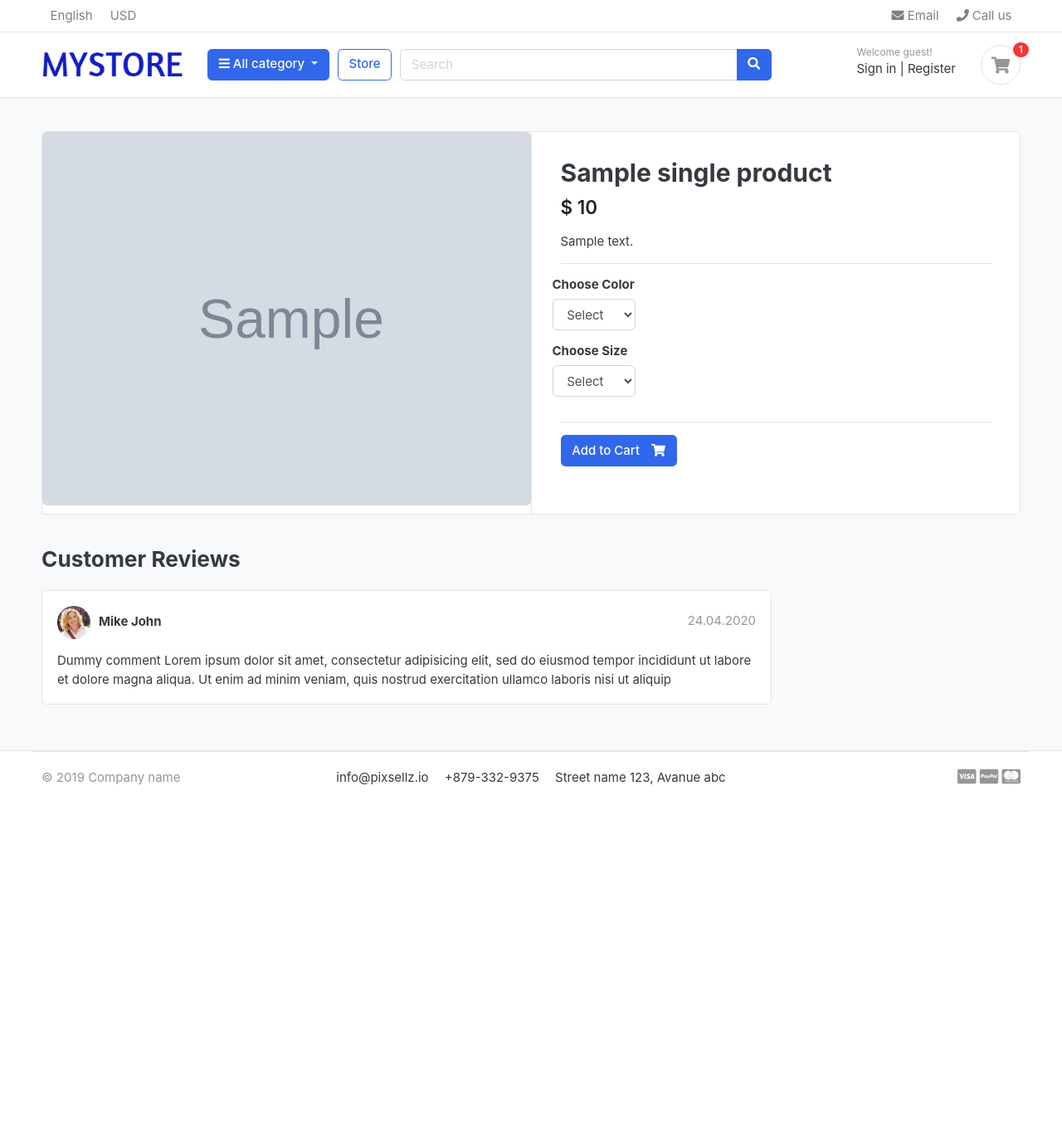
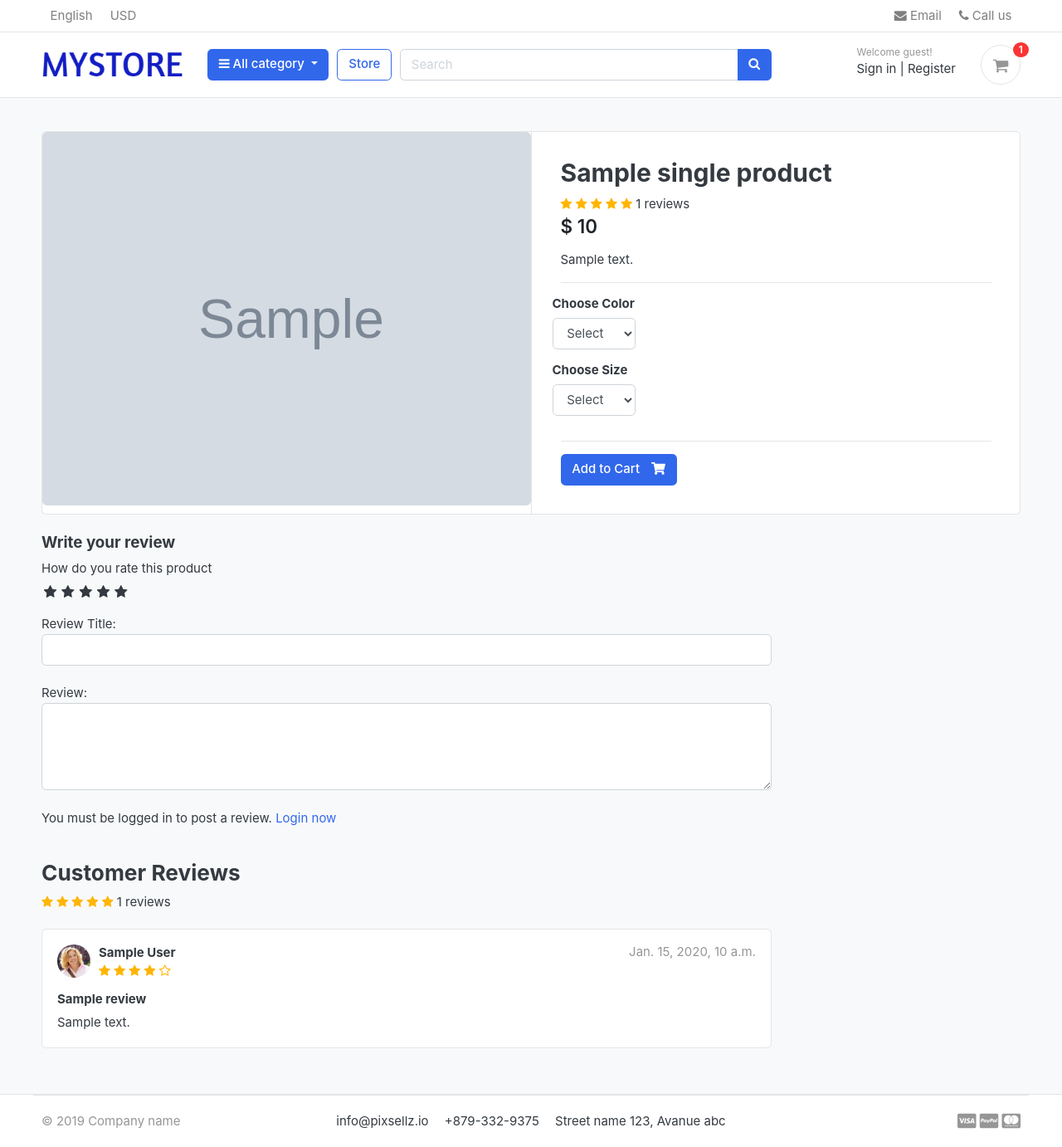
Before and after one commit to 1Dimas1/EcommerceStore, a Django app: template templates/store/product_detail.html in a window 1280 px wide. Shown: the whole page at 83% size. Before the commit the page ends 946 px from the top, so only its background shows below. Run offline with Django 4.2, Linux system fonts and the light colour scheme; the template is opened without the code that fills it: most values are stand-ins (such as "Sample title", 1, 10 or a date in 2020); grey boxes marked "Sample" are stand-in pictures; some libraries are stand-ins or nearby versions; some web fonts are replaced.

Commit message:
6th commit

```diff
--- /dev/null
+++ b/EcommerceStore/static/css/custom.css
@@ -0,0 +1,61 @@
+/* Hide Radio button */
+.rate > input{
+  display: none;
+}
+
+.rate{
+  display: inline-block;;
+  border: 0;
+}
+
+.rate > label{
+  float: right;
+}
+
+/* Showing the stars */
+.rate > label:before{
+  display: inline-block;
+  font-size: 1.1rem;
+  font-family: FontAwesome;
+  content: "\f005";
+  margin:0;
+  padding:0.3rem .2rem;
+  cursor: pointer;
+}
+
+/* Half star */
+.rate .half:before{
+  content: "\f089";
+  position: absolute;
+  padding-right: 0;
+}
+
+/* Click and hover */
+input:checked ~ label, label:hover ~ label{
+  color: #ffb503;
+}
+
+/* hover hightlight */
+input:checked + label:hover, input:checked ~ label:hover,input:checked ~ label:hover ~ label,
+label:hover ~ input:checked ~ label{
+  color: #cc9000;
+}
+
+.rating-star i{
+  color: #ffb503 !important;
+}
+
+ul.thumb{
+  margin:0 auto;
+  padding: 0;
+  float: left;
+}
+ul.thumb li{
+  list-style: none;
+  margin: 10px;
+}
+ul.thumb li img{
+  width: 80px;
+  height: 80px;
+  border: 1px solid grey;
+}
--- a/accounts/models.py
+++ b/accounts/models.py
@@ -57,6 +57,9 @@ class Account(AbstractBaseUser):
 
     objects = MyAccountManager()
 
+    def full_name(self):
+        return f'{self.first_name} {self.last_name}'
+
     def __str__(self):
         return self.email
 
--- a/store/admin.py
+++ b/store/admin.py
@@ -1,5 +1,5 @@
 from django.contrib import admin
-from .models import Product, Variation
+from .models import Product, Variation, ReviewRating
 
 
 class ProductAdmin(admin.ModelAdmin):
@@ -15,3 +15,4 @@ class VariationAdmin(admin.ModelAdmin):
 
 admin.site.register(Product, ProductAdmin)
 admin.site.register(Variation, VariationAdmin)
+admin.site.register(ReviewRating)
--- a/store/urls.py
+++ b/store/urls.py
@@ -7,4 +7,5 @@ urlpatterns =[
     path('category/<slug:category_slug>/', views.store, name='products_by_category'),
     path('category/<slug:category_slug>/<slug:product_slug>/', views.product_detail, name='product_details'),
     path('search/', views.search, name='search'),
+    path('submit_review/<int:product_id>/', views.submit_review, name='submit_review')
 ]
--- a/templates/base.html
+++ b/templates/base.html
@@ -24,6 +24,9 @@
 <!-- custom style -->
 <link href="{% static 'css/ui.css' %}" rel="stylesheet" type="text/css"/>
 <link href="{% static 'css/responsive.css' %}" rel="stylesheet" media="only screen and (max-width: 1200px)" />
+
+<link href="{% static 'css/custom.css' %}" rel="stylesheet" type="text/css"/>
+<link rel="stylesheet" href="https://cdnjs.cloudflare.com/ajax/libs/font-awesome/4.7.0/css/font-awesome.min.css">
 
 <!-- custom javascript -->
 <script src="{% static 'js/script.js' %}" type="text/javascript"></script>
--- a/templates/store/product_detail.html
+++ b/templates/store/product_detail.html
@@ -22,6 +22,17 @@
             <article class="content-body">
 
             <h2 class="title">{{ single_product.product_name }}</h2>
+            <div class="rating-star">
+            <span>
+                <i class="fa fa-star{% if single_product.average_review < 0.5 %}-o{% elif single_product.average_review >= 0.5 and single_product.average_review < 1 %}-half-o{% endif %}"></i>
+                <i class="fa fa-star{% if single_product.average_review < 1.5 %}-o{% elif single_product.average_review >= 1.5 and single_product.average_review < 2 %}-half-o{% endif %}"></i>
+                <i class="fa fa-star{% if single_product.average_review < 2.5 %}-o{% elif single_product.average_review >= 2.5 and single_product.average_review < 3 %}-half-o{% endif %}"></i>
+                <i class="fa fa-star{% if single_product.average_review < 3.5 %}-o{% elif single_product.average_review >= 3.5 and single_product.average_review < 4 %}-half-o{% endif %}"></i>
+                <i class="fa fa-star{% if single_product.average_review < 4.5 %}-o{% elif single_product.average_review >= 4.5 and single_product.average_review < 5 %}-half-o{% endif %}"></i>
+            <span>{{ single_product.count_reviews }} reviews</span>
+            </span>
+        </div>
+
 
             <div class="mb-3">
                 <var class="price h4">$ {{ single_product.price }}</var>
@@ -71,28 +82,84 @@
 <div class="row">
 			<div class="col-md-9">
 
+     <form action="{% url 'submit_review' single_product.id %}" method="POST">
+         {% csrf_token %}
+         <h5>Write your review</h5>
+         <div>
+             <lable>How do you rate this product</lable>
+             <br>
+             <div class="rate">
+                 <input type="radio" name="rating" id="rating10" value="5" required><label for="rating10" title="5"></label>
+                 <input type="radio" name="rating" id="rating9" value="4.5" required><label for="rating9" title="4.5" class="half"></label>
+                 <input type="radio" name="rating" id="rating8" value="4" required><label for="rating8" title="4"></label>
+                 <input type="radio" name="rating" id="rating7" value="3.5" required><label for="rating7" title="3.5" class="half"></label>
+                 <input type="radio" name="rating" id="rating6" value="3" required><label for="rating6" title="3"></label>
+                 <input type="radio" name="rating" id="rating5" value="2.5" required><label for="rating5" title="2.5" class="half"></label>
+                 <input type="radio" name="rating" id="rating4" value="2" required><label for="rating4" title="2"></label>
+                 <input type="radio" name="rating" id="rating3" value="1.5" required><label for="rating3" title="1.5" class="half"></label>
+                 <input type="radio" name="rating" id="rating2" value="1" required><label for="rating2" title="1"></label>
+                 <input type="radio" name="rating" id="rating1" value="0.5" required><label for="rating1" title="0.5" class="half"></label>
+             </div>
+             <br>
+             Review Title:
+             <input type="text" class="form-control" name="subject">
+             <br>
+             Review:
+             <textarea name="review" rows="4" class="form-control"></textarea>
+             <br>
+             {% if user.is_authenticated %}
+                 {% if order_product %}
+             <input type="submit" value="Submit Review" class="btn btn-primary">
+                     {% else %}
+                     <p>You must purchase this product to post a review.</p>
+                     {% endif %}
+             {% else %}
+                 <p>You must be logged in to post a review.<span><a href="{% url 'login' %}"> Login now</a></span></p>
+             {% endif %}
+         </div>
+         {% include 'includes/alerts.html' %}
+     </form>
+    <br>
     <header class="section-heading">
 		<h3>Customer Reviews </h3>
-
+        <div class="rating-star">
+            <span>
+                <i class="fa fa-star{% if single_product.average_review < 0.5 %}-o{% elif single_product.average_review >= 0.5 and single_product.average_review < 1 %}-half-o{% endif %}"></i>
+                <i class="fa fa-star{% if single_product.average_review < 1.5 %}-o{% elif single_product.average_review >= 1.5 and single_product.average_review < 2 %}-half-o{% endif %}"></i>
+                <i class="fa fa-star{% if single_product.average_review < 2.5 %}-o{% elif single_product.average_review >= 2.5 and single_product.average_review < 3 %}-half-o{% endif %}"></i>
+                <i class="fa fa-star{% if single_product.average_review < 3.5 %}-o{% elif single_product.average_review >= 3.5 and single_product.average_review < 4 %}-half-o{% endif %}"></i>
+                <i class="fa fa-star{% if single_product.average_review < 4.5 %}-o{% elif single_product.average_review >= 4.5 and single_product.average_review < 5 %}-half-o{% endif %}"></i>
+            <span>{{ single_product.count_reviews }} reviews</span>
+            </span>
+        </div>
 	</header>
-
+    {% for review in reviews %}
         <article class="box mb-3">
             <div class="icontext w-100">
                 <img src="{% static './images/avatars/avatar1.jpg' %}" class="img-xs icon rounded-circle">
                 <div class="text">
-				<span class="date text-muted float-md-right">24.04.2020 </span>
-				<h6 class="mb-1">Mike John </h6>
+                    <span class="date text-muted float-md-right">{{ review.updated_at }} </span>
+                    <h6 class="mb-1">{{ review.user.full_name}} </h6>
+                    <div class="rating-star">
+                        <span>
+                            <i class="fa fa-star{% if review.rating == 0.5 %}-half-o{% elif review.rating < 1 %}-o{% endif %}" aria-hidden="true"></i>
+                            <i class="fa fa-star{% if review.rating == 1.5 %}-half-o{% elif review.rating < 2 %}-o{% endif %}" aria-hidden="true"></i>
+                            <i class="fa fa-star{% if review.rating == 2.5 %}-half-o{% elif review.rating < 3 %}-o{% endif %}" aria-hidden="true"></i>
+                            <i class="fa fa-star{% if review.rating == 3.5 %}-half-o{% elif review.rating < 4 %}-o{% endif %}" aria-hidden="true"></i>
+                            <i class="fa fa-star{% if review.rating == 4.5 %}-half-o{% elif review.rating < 5 %}-o{% endif %}" aria-hidden="true"></i>
+                        </span>
+                    </div>
 
                 </div>
             </div> <!-- icontext.// -->
             <div class="mt-3">
+                <h6>{{ review.subject }}</h6>
                 <p>
-				Dummy comment Lorem ipsum dolor sit amet, consectetur adipisicing elit, sed do eiusmod
-				tempor incididunt ut labore et dolore magna aliqua. Ut enim ad minim veniam,
-				quis nostrud exercitation ullamco laboris nisi ut aliquip
+                    {{ review.review }}
                 </p>
             </div>
         </article>
+    {% endfor %}
 
 
 
```
Also changed, not shown: store/forms.py (added, +9 -0 lines), store/models.py (+31 -0 lines), store/views.py (+41 -3 lines). Lines whose indentation alone changed are shown as unchanged.
